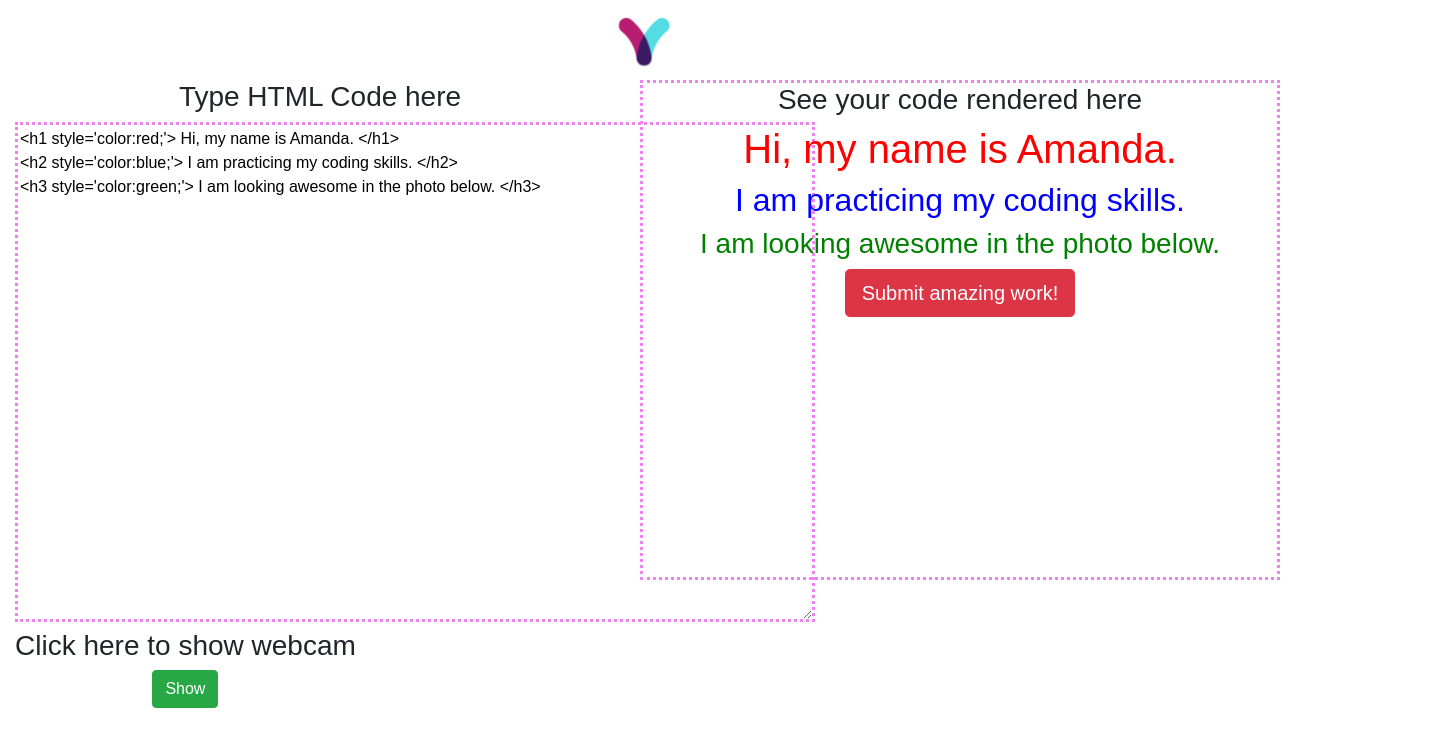
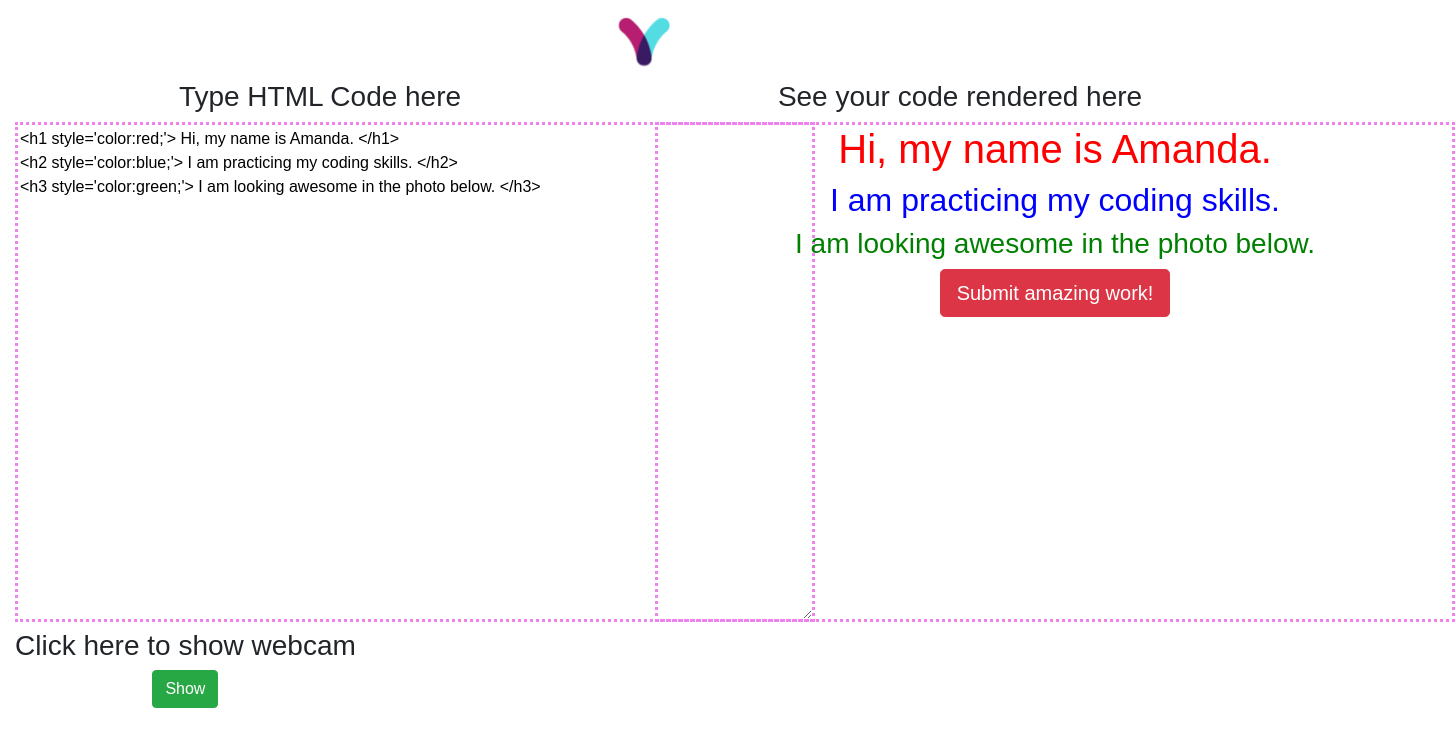
Before and after one commit to amdcavallaro/react-playground, a React (Create React App) app: page / in a window 1280 px wide. Shown: the top 746 px of the page, 1455 px wide, since content can reach past the window. Built offline with nearby package versions, Linux system fonts and the light colour scheme.

Commit message:
fixes rendering box

```diff
--- a/src/App.js
+++ b/src/App.js
@@ -72,12 +72,14 @@ class App extends Component {
                 <textarea id="HTMLInserted" defaultValue={textareaValue} onChange={this.showHTMLOutput} />
               </div>
             </div>
-            <div className="col-sm-6" id="result">
+            <div className="col-sm-6" >
               <h3>See your code rendered here</h3>
+              <div id="result">
                 <div id="output"></div>
                 {screenshotImg}
                 <div id="submit">
                   <button className="btn btn-danger btn-lg">Submit amazing work!</button>
+                </div>
               </div>
             </div>
 
```
Lines whose indentation alone changed are shown as unchanged.
